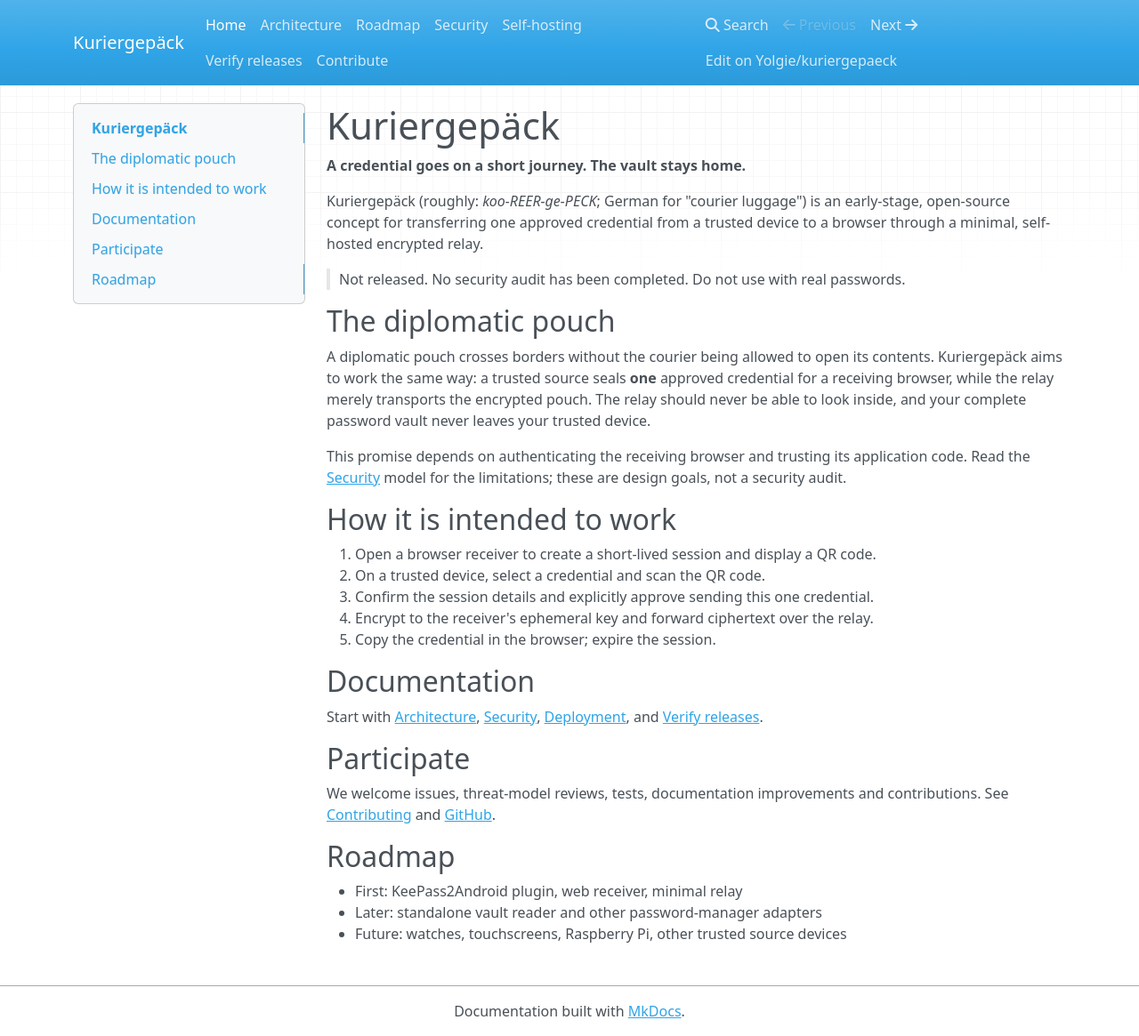
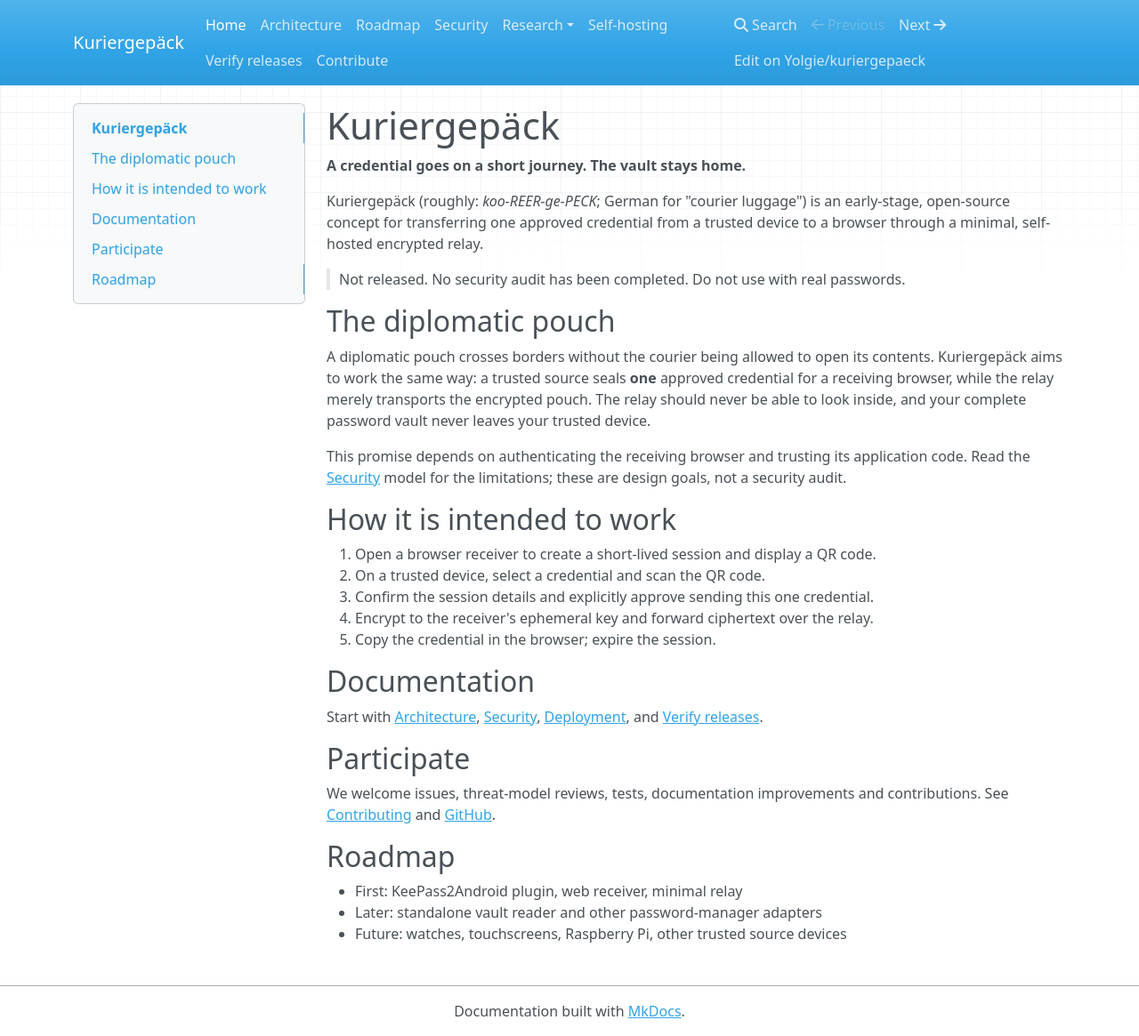
Before and after one commit to Yolgie/kuriergepaeck, an MkDocs documentation site: the page built from docs/index.md, in a window 1280 px wide and 1165 px high. Shown: the whole window at 89% size. Built offline with MkDocs 1.6.1, drawn with Linux system fonts in a browser that asks for light colours; nearby versions of some CDN libraries.

Commit message:
docs: link pairing protocol research on site

```diff
--- a/mkdocs.yml
+++ b/mkdocs.yml
@@ -10,6 +10,8 @@ nav:
   - Architecture: architecture.md
   - Roadmap: roadmap.md
   - Security: security.md
+  - Research:
+      - QR pairing, HPKE and PAKE: research/pairing-protocols.md
   - Self-hosting: deployment.md
   - Verify releases: verify.md
   - Contribute: contributing.md
```
